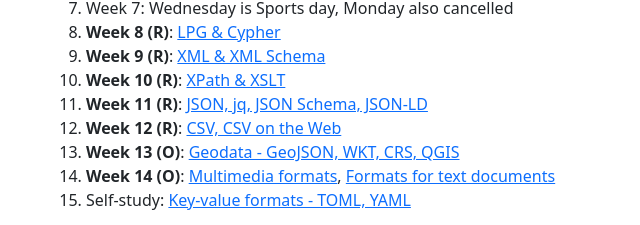
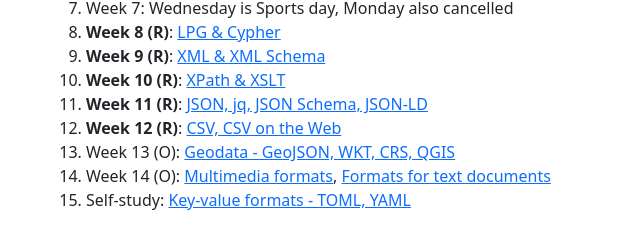
Before and after one commit to jakubklimek/jakubklimek.github.io, a plain HTML site: page nprg036.html in a window 1280 px wide. Shown: the part 1153-1378 px from the top of the page, 28-668 px from the left. Drawn offline with nearby package versions, Linux system fonts and the light colour scheme; a script that the page names is missing.

Commit message:
Fix formatting

```diff
--- a/nprg036.html
+++ b/nprg036.html
@@ -108,8 +108,8 @@
       <li><strong>Week 10 (R)</strong>: <a href="https://docs.google.com/presentation/d/1XttHEmeBRLOQ8DEW3jM0qcWSo6jFf8vwUiSdbu2H8yU">XPath &amp; XSLT</a></li>
       <li><strong>Week 11 (R)</strong>: <a href="https://docs.google.com/presentation/d/1rDs6keom3XN5pw0kx-vSFFxVTd1mxUoGmugK3XMutzc">JSON, jq, JSON Schema, JSON-LD</a>
       <li><strong>Week 12 (R)</strong>: <a href="https://docs.google.com/presentation/d/174xTJB2TUSokNV0ccumnKZ2T9UBCkeKKrRb4akyd3o0">CSV, CSV on the Web</a>
-      <li><strong>Week 13 (O)</strong>: <a href="https://docs.google.com/presentation/d/1VbMT1FMp1dhp2irYI3vFxeQXfGK1BzlJ_VXgiA77xa8">Geodata - GeoJSON, WKT, CRS, QGIS</a></li>
-      <li><strong>Week 14 (O)</strong>: <a href="https://docs.google.com/presentation/d/15dvLAo7CQUypbr9wjPh0ThKyQXwiGt3GDTXqYOlKmqI">Multimedia formats</a>, <a href="https://docs.google.com/presentation/d/1D4X4bI1jeTjPP23Zb4zsYumpZK3_gFPD5A1PH65HXVs">Formats for text documents</a></li>
+      <li>Week 13 (O): <a href="https://docs.google.com/presentation/d/1VbMT1FMp1dhp2irYI3vFxeQXfGK1BzlJ_VXgiA77xa8">Geodata - GeoJSON, WKT, CRS, QGIS</a></li>
+      <li>Week 14 (O): <a href="https://docs.google.com/presentation/d/15dvLAo7CQUypbr9wjPh0ThKyQXwiGt3GDTXqYOlKmqI">Multimedia formats</a>, <a href="https://docs.google.com/presentation/d/1D4X4bI1jeTjPP23Zb4zsYumpZK3_gFPD5A1PH65HXVs">Formats for text documents</a></li>
       <li>Self-study: <a href="https://docs.google.com/presentation/d/1FMOenRxMhnxCyHIqjiTmYt6sIfQe72ip6UqvpY3F9PE">Key-value formats - TOML, YAML</a></li>
       <!--<li>Week 15 (O): <a href="https://docs.google.com/presentation/d/1FMOenRxMhnxCyHIqjiTmYt6sIfQe72ip6UqvpY3F9PE">Key-value formats - TOML, YAML</a></li>-->
     </ol>
```
